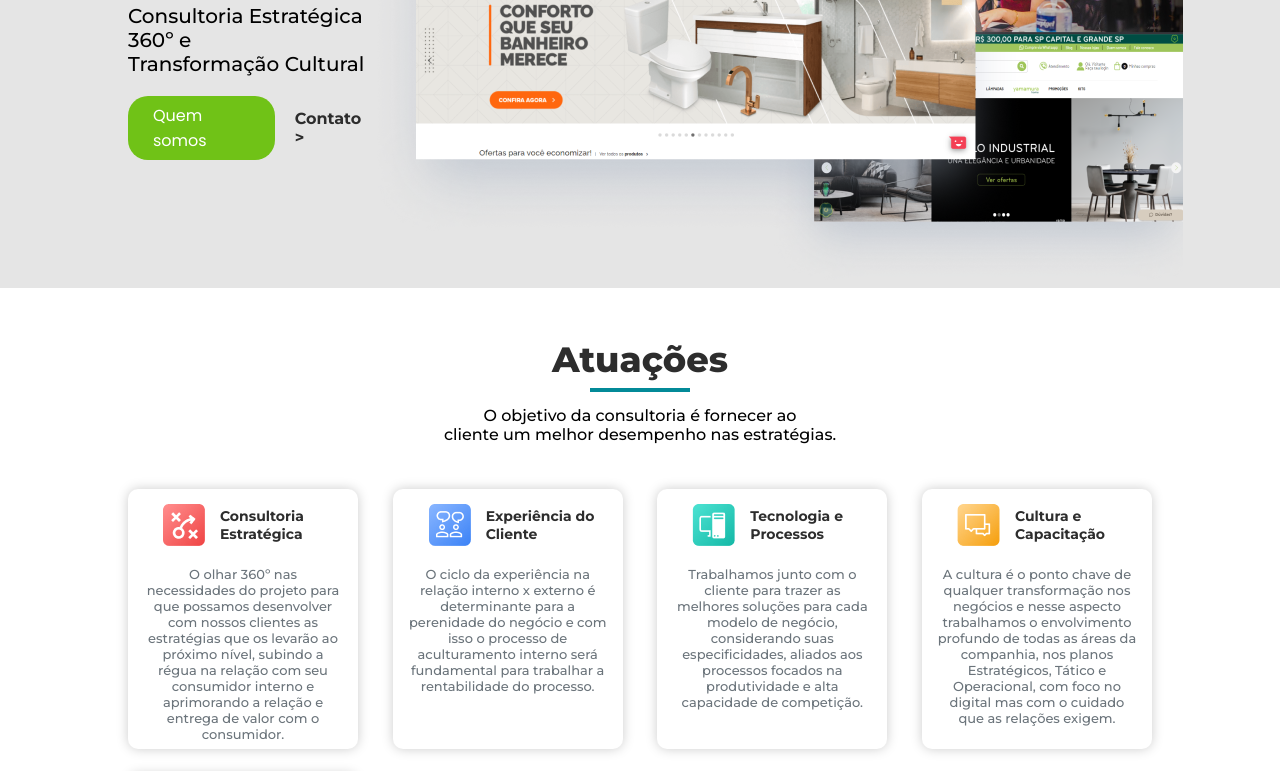
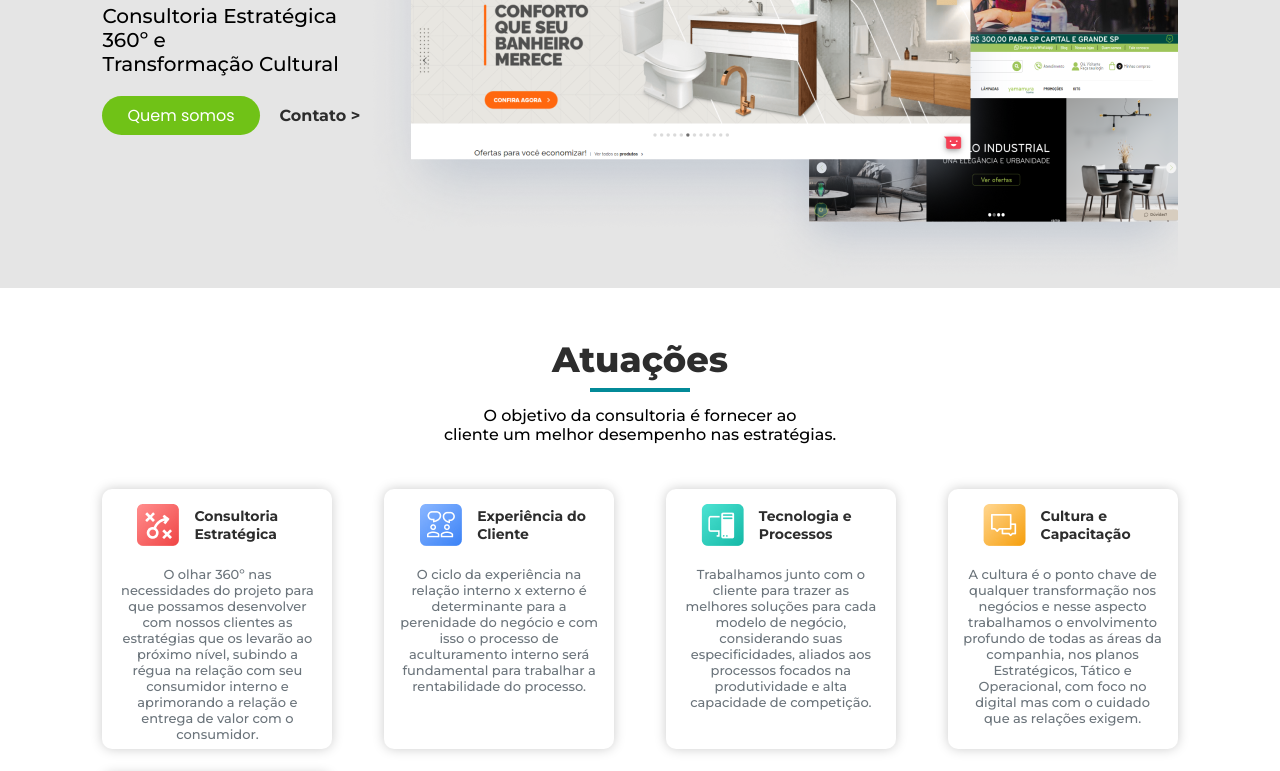
Before and after one commit to Helton-Carlos/02consultoria, a plain HTML site: page index.html in a window 1280 px wide. Shown: the part 416-1187 px from the top of the page. Drawn offline with Linux system fonts and the light colour scheme.

Commit message:
ajuste vercel

```diff
--- a/index-css.css
+++ b/index-css.css
@@ -14,7 +14,7 @@ header {
     margin-top: 15px;
 }
 .container {
-    width: 80%;
+    width: 84%;
     margin: 0 auto;
     display: flex;
     justify-content: space-between;
```
